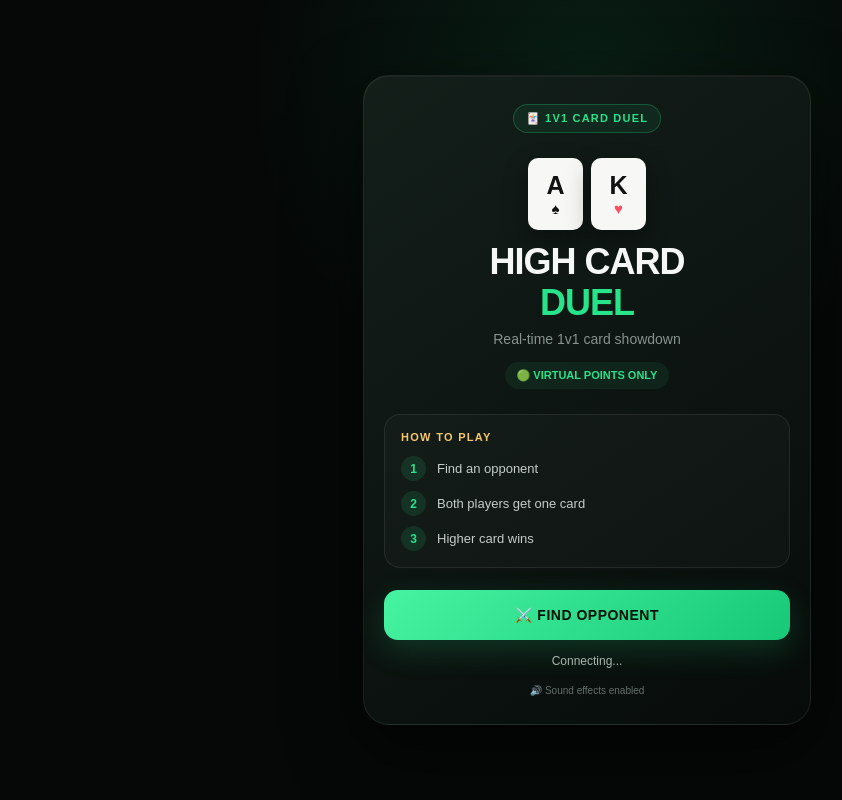
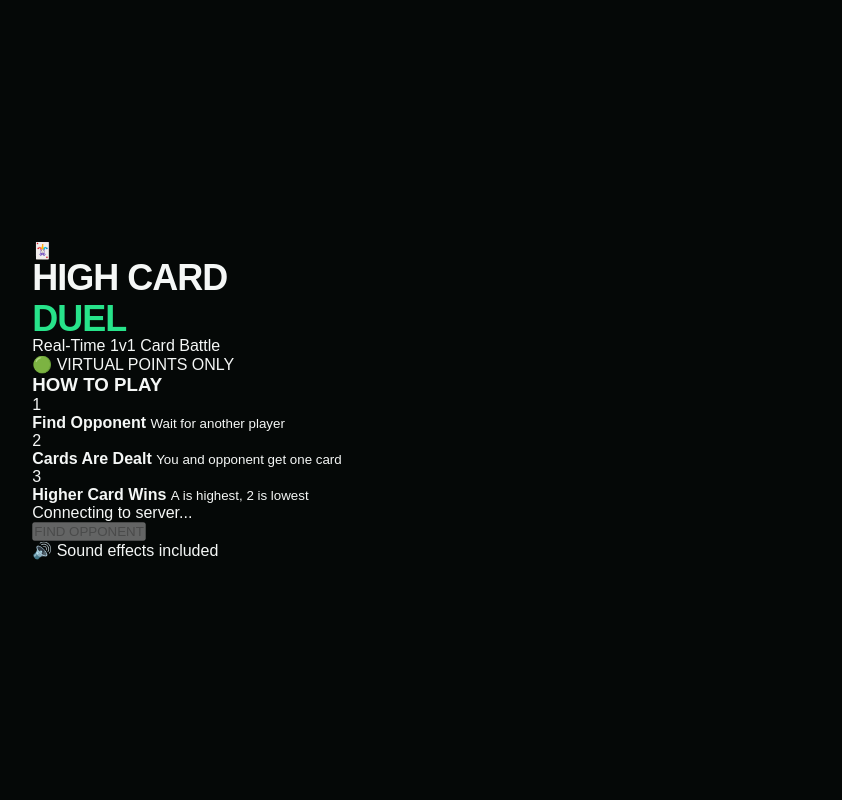
Before and after one commit to nishankazi514-cell/Game-high, a Flask app: page / in a window 1280 px wide. Shown: the whole page, without its empty margins (53-895 px from the left). Run offline with Flask 3, Linux system fonts and the light colour scheme.

Commit message:
Update index.html

```diff
--- a/templates/index.html
+++ b/templates/index.html
@@ -2,7 +2,6 @@
 <html lang="en">
 
 <head>
-
 <meta charset="UTF-8">
 
 <meta
@@ -24,253 +23,258 @@
 
 </head>
 
-
 <body>
 
-<main class="app">
+<div class="game-app">
 
-
-    <!-- =========================
-         HOME SCREEN
-    ========================== -->
+<!-- ================= HOME ================= -->
 
 <section
 id="homeScreen"
 class="screen"
 >
 
-        <div class="hero-card">
+<div class="home-card">
 
-            <div class="game-badge">
-                🃏 1V1 CARD DUEL
+<div class="game-icon">
+🃏
 </div>
-
-
-            <div class="logo">
-
-                <div class="logo-card">
-                    A
-                    <span>♠</span>
-                </div>
-
-                <div class="logo-card">
-                    K
-                    <span>♥</span>
-                </div>
-
-            </div>
-
 
 <h1>
 HIGH CARD
 <span>DUEL</span>
 </h1>
 
-
-            <p class="tagline">
-                Real-time 1v1 card showdown
+<p class="subtitle">
+Real-Time 1v1 Card Battle
 </p>
 
-
-            <div class="safe-note">
+<div class="virtual-label">
 🟢 VIRTUAL POINTS ONLY
 </div>
 
+<div class="instruction-box">
 
-            <div class="how-box">
+<h3>
+HOW TO PLAY
+</h3>
 
-                <div class="how-title">
-                    HOW TO PLAY
+<div class="instruction">
+<span>1</span>
+<div>
+<strong>Find Opponent</strong>
+<small>
+Wait for another player
+</small>
+</div>
 </div>
 
-                <div class="how-row">
-                    <span>1</span>
-                    <p>Find an opponent</p>
+<div class="instruction">
+<span>2</span>
+<div>
+<strong>Cards Are Dealt</strong>
+<small>
+You and opponent get one card
+</small>
+</div>
 </div>
 
-                <div class="how-row">
-                    <span>2</span>
-                    <p>Both players get one card</p>
+<div class="instruction">
+<span>3</span>
+<div>
+<strong>Higher Card Wins</strong>
+<small>
+A is highest, 2 is lowest
+</small>
 </div>
-
-                <div class="how-row">
-                    <span>3</span>
-                    <p>Higher card wins</p>
 </div>
 
 </div>
 
+<div
+id="homeStatus"
+class="connection-status"
+>
+Connecting to server...
+</div>
 
 <button
 id="findBtn"
-                class="main-btn"
+class="primary-btn"
+disabled
 >
-                ⚔️ FIND OPPONENT
+FIND OPPONENT
 </button>
 
-
-            <div
-                id="status"
-                class="status"
-            >
-                Connecting...
-            </div>
-
-
-            <div class="sound-note">
-                🔊 Sound effects enabled
-            </div>
+<p class="small-note">
+🔊 Sound effects included
+</p>
 
 </div>
 
 </section>
 
 
-
-    <!-- =========================
-         ARENA
-    ========================== -->
+<!-- ================= MATCHMAKING ================= -->
 
 <section
-        id="arena"
+id="searchScreen"
 class="screen hidden"
 >
 
+<div class="search-card">
 
-        <div class="arena-top">
+<div class="search-icon">
+🔎
+</div>
 
+<h2>
+FINDING OPPONENT
+</h2>
+
+<p>
+Looking for another player...
+</p>
+
+<div class="search-animation">
+<span></span>
+<span></span>
+<span></span>
+</div>
+
+<div
+id="searchStatus"
+class="search-status"
+>
+Waiting for opponent
+</div>
+
+<button
+id="cancelSearchBtn"
+class="secondary-btn"
+>
+CANCEL
+</button>
+
+</div>
+
+</section>
+<!-- ================= GAME ARENA ================= -->
+
+<section
+id="arenaScreen"
+class="screen hidden"
+>
+
+<div class="arena-header">
+
+<div>
 <div class="arena-title">
 HIGH CARD DUEL
 </div>
 
-            <div class="virtual-badge">
-                VIRTUAL
+<div
+id="roundLabel"
+class="round-label"
+>
+ROUND 1
+</div>
+</div>
+
+<div class="points-box">
+<span>POINTS</span>
+<strong id="score">0</strong>
 </div>
 
 </div>
 
 
+<!-- BATTLE STATUS -->
 
-        <!-- SCORE -->
-
-        <div class="arena-header">
-
-
-            <div class="hud-box">
-
-                <span>
-                    POINTS
-                </span>
-
-                <strong id="score">
-                    0
-                </strong>
-
+<div
+id="arenaStatus"
+class="battle-status"
+aria-live="polite"
+>
+Waiting for duel...
 </div>
 
 
-            <div class="round-box">
+<!-- PLAYERS -->
 
-                <span id="round">
-                    ROUND 1
-                </span>
+<div class="battle-area">
 
+
+<!-- YOU -->
+
+<div class="player-panel">
+
+<div class="player-label">
+YOU
 </div>
 
+<div class="player-name">
+PLAYER 1
+</div>
 
-            <div class="hud-box">
+<div
+id="yourCard"
+class="playing-card card-back"
+>
+<div class="card-question">
+?
+</div>
 
-                <span>
-                    WINS
-                </span>
-
-                <strong id="wins">
-                    0
-                </strong>
-
+<div class="card-hint">
+YOUR CARD
+</div>
 </div>
 
 </div>
 
 
+<!-- CENTER -->
 
-        <!-- STATUS -->
+<div class="center-area">
 
-        <div class="battle-status">
-
-            <span class="live-dot"></span>
-
-            <span id="status">
-                Waiting for duel...
-            </span>
-
+<div class="versus">
+VS
 </div>
 
-
-
-        <!-- PLAYERS -->
-
-        <div class="players-area">
-
-
-            <!-- YOU -->
-
-            <div class="player">
-
-                <div class="player-name">
-                    YOU
-                </div>
-
-                <div class="player-sub">
-                    YOUR CARD
-                </div>
-
-
 <div
-                    id="yourCard"
-                    class="playing-card back"
+id="countdown"
+class="countdown"
+aria-live="assertive"
 >
-                    ?
+READY
 </div>
 
 </div>
 
 
-
-            <!-- VS -->
-
-            <div class="vs-area">
-
-                <div class="vs-line"></div>
-
-                <div class="vs">
-                    VS
-                </div>
-
-                <div class="vs-line"></div>
-
-            </div>
-
-
-
 <!-- OPPONENT -->
 
-            <div class="player">
+<div class="player-panel">
 
-                <div class="player-name">
+<div class="player-label opponent">
 OPPONENT
 </div>
 
-                <div class="player-sub">
-                    ENEMY CARD
+<div class="player-name">
+PLAYER 2
 </div>
 
+<div
+id="opponentCard"
+class="playing-card card-back"
+>
+<div class="card-question">
+?
+</div>
 
-                <div
-                    id="oppCard"
-                    class="playing-card back"
-                >
-                    ?
+<div class="card-hint">
+OPPONENT CARD
+</div>
 </div>
 
 </div>
@@ -278,32 +282,83 @@
 </div>
 
 
-
-        <!-- COUNTDOWN -->
-
-        <div
-            id="countdown"
-            class="countdown"
-        ></div>
-
-
-
 <!-- RESULT -->
 
 <div
-            id="result"
-            class="result"
-        ></div>
+id="resultBox"
+class="result-box hidden"
+aria-live="assertive"
+>
+
+<div
+id="resultIcon"
+class="result-icon"
+>
+🏆
+</div>
+
+<div
+id="resultTitle"
+class="result-title"
+>
+YOU WIN!
+</div>
+
+<div
+id="resultText"
+class="result-text"
+>
+You got the higher card.
+</div>
+
+<div class="points-earned">
+<span>POINTS</span>
+
+<strong id="pointsEarned">
++100
+</strong>
+</div>
+
+</div>
 
 
+<!-- ROUND INFO -->
 
-        <!-- PLAY AGAIN -->
+<div class="round-info">
+
+<div>
+<span>WINS</span>
+<strong id="wins">0</strong>
+</div>
+
+<div>
+<span>ROUND</span>
+<strong id="roundNumber">1</strong>
+</div>
+
+<div>
+<span>STATUS</span>
+<strong id="gameState">READY</strong>
+</div>
+
+</div>
+
+
+<!-- ACTION BUTTON -->
 
 <button
-            id="againBtn"
+id="playAgainBtn"
+class="primary-btn hidden"
+>
+PLAY ANOTHER ROUND
+</button>
+
+
+<button
+id="leaveBtn"
 class="secondary-btn"
 >
-            ⚔️ PLAY ANOTHER ROUND
+LEAVE DUEL
 </button>
 
 
@@ -311,28 +366,20 @@
 Virtual points only • No wagering
 </div>
 
-
 </section>
 
 
-</main>
-
-
-
-<!-- SOCKET.IO -->
+<!-- ================= SCRIPTS ================= -->
 
 <script
 src="https://cdn.socket.io/4.8.1/socket.io.min.js"
 ></script>
 
-
-<!-- GAME JS -->
-
 <script
 src="/static/main.js"
 ></script>
 
+</div>
 
 </body>
-
 </html>
```
Lines whose indentation alone changed are shown as unchanged.
